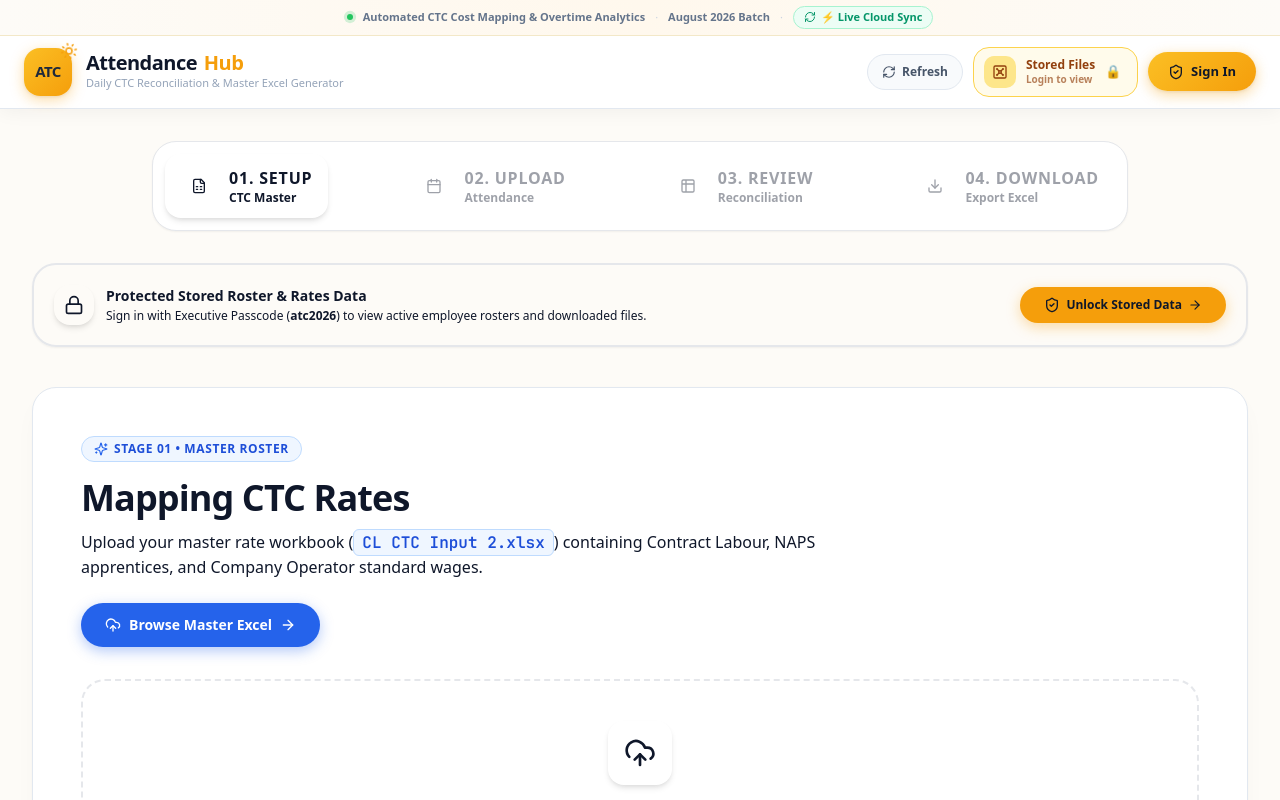
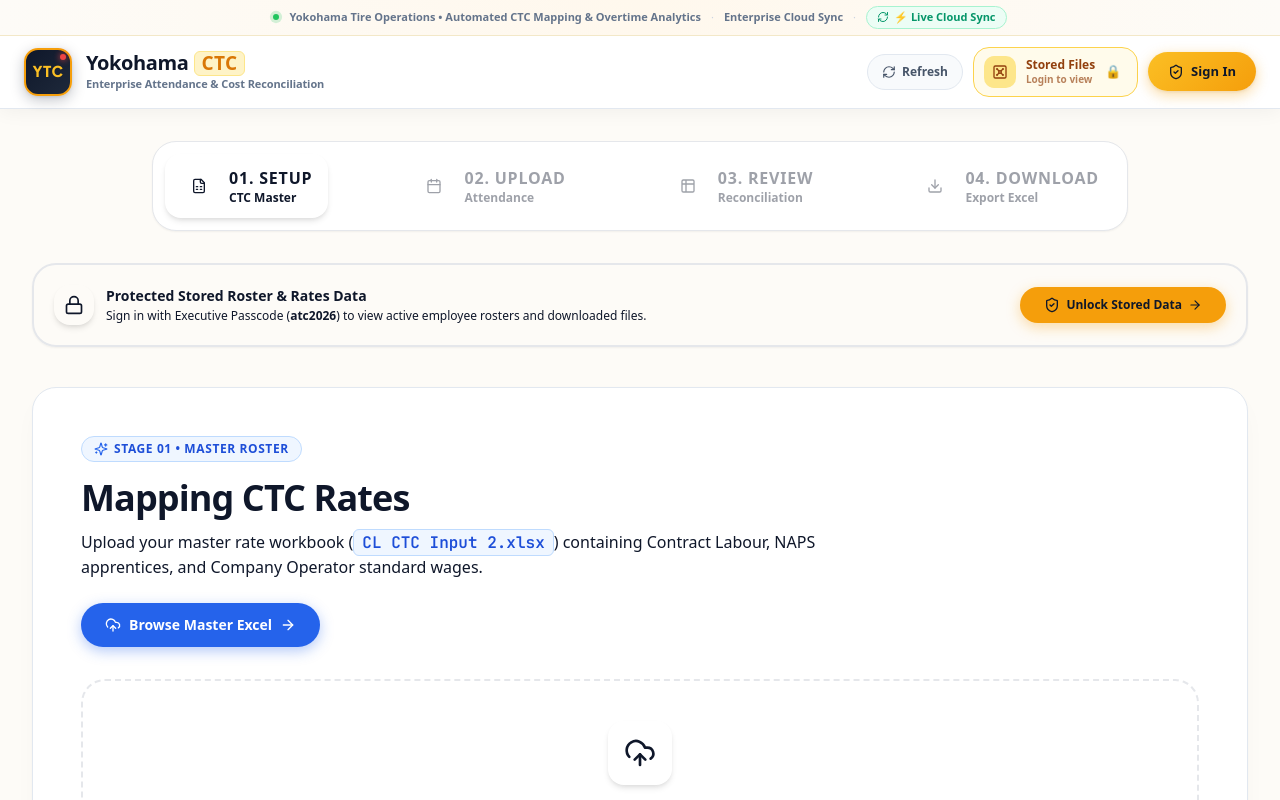
Before and after one commit to ReubenGeoffrey/Yokohama-ctc, a React (Vite) app: page / in a window 1280 px wide. Shown: the top 800 px of the page. Built offline with nearby package versions, Linux system fonts and the light colour scheme; no server answers.

Commit message:
brand: modernize branding to Yokohama CTC with executive corporate aesthetics

```diff
--- a/index.html
+++ b/index.html
@@ -3,7 +3,7 @@
   <head>
     <meta charset="UTF-8" />
     <meta name="viewport" content="width=device-width, initial-scale=1.0" />
-    <title>ATC CTC Attendance Mapper & Executive Reconciliation</title>
+    <title>Yokohama CTC — Enterprise Attendance &amp; Cost Reconciliation</title>
     <link rel="preconnect" href="https://fonts.googleapis.com" />
     <link rel="preconnect" href="https://fonts.gstatic.com" crossorigin />
     <link href="https://fonts.googleapis.com/css2?family=Plus+Jakarta+Sans:wght@400;500;600;700;800&family=JetBrains+Mono:wght@400;500;600&display=swap" rel="stylesheet" />
--- a/src/components/Header.jsx
+++ b/src/components/Header.jsx
@@ -22,9 +22,9 @@
       <div className="ticker-bar">
         <div className="ticker-inner">
           <span className="ticker-dot" />
-          <span>Automated CTC Cost Mapping &amp; Overtime Analytics</span>
+          <span>Yokohama Tire Operations &bull; Automated CTC Mapping &amp; Overtime Analytics</span>
           <span className="ticker-divider">·</span>
-          <span>August 2026 Batch</span>
+          <span>Enterprise Cloud Sync</span>
           <span className="ticker-divider">·</span>
 
           <button
@@ -46,14 +46,14 @@
           {/* ── Brand ─────────────────────────── */}
           <div className="brand">
             <div className="brand-logo">
-              <span className="brand-letters">ATC</span>
-              <Sun className="brand-sun" />
+              <span className="brand-letters">YTC</span>
+              <div className="brand-badge-dot" />
             </div>
             <div className="brand-text">
               <h1 className="brand-name">
-                Attendance <span className="brand-accent">Hub</span>
+                Yokohama <span className="brand-accent">CTC</span>
               </h1>
-              <p className="brand-sub">Daily CTC Reconciliation &amp; Master Excel Generator</p>
+              <p className="brand-sub">Enterprise Attendance &amp; Cost Reconciliation</p>
             </div>
           </div>
 
--- a/src/index.css
+++ b/src/index.css
@@ -207,26 +207,52 @@
 .brand-logo {
   position: relative;
   width: 48px; height: 48px;
-  border-radius: 16px;
-  background: linear-gradient(135deg, #fbbf24 0%, #f59e0b 100%);
+  border-radius: 14px;
+  background: linear-gradient(135deg, #0f172a 0%, #1e293b 100%);
+  border: 2px solid #f59e0b;
   display: flex; align-items: center; justify-content: center;
-  box-shadow: 0 4px 14px rgba(245,158,11,0.35), 0 1px 3px rgba(0,0,0,0.08);
+  box-shadow: 0 4px 14px rgba(15,23,42,0.25), 0 1px 3px rgba(0,0,0,0.08);
 }
-.brand-letters { font-size: 15px; font-weight: 900; color: #1e293b; letter-spacing: -0.5px; }
-.brand-sun {
-  position: absolute; top: -6px; right: -6px; width: 18px; height: 18px; color: #f59e0b;
-  animation: slow-spin 8s linear infinite;
+.brand-letters {
+  font-size: 15px;
+  font-weight: 900;
+  color: #fbbf24;
+  letter-spacing: 0.5px;
+  font-family: 'Plus Jakarta Sans', sans-serif;
 }
-@keyframes slow-spin { from { transform: rotate(0deg); } to { transform: rotate(360deg); } }
+.brand-badge-dot {
+  position: absolute;
+  top: 4px;
+  right: 4px;
+  width: 6px;
+  height: 6px;
+  border-radius: 9999px;
+  background-color: #ef4444;
+  box-shadow: 0 0 6px #ef4444;
+}
 .brand-text { display: flex; flex-direction: column; }
-.brand-name { font-size: 20px; font-weight: 900; color: #0f172a; letter-spacing: -0.5px; line-height: 1.2; margin: 0; }
+.brand-name {
+  font-size: 20px;
+  font-weight: 900;
+  color: #0f172a;
+  letter-spacing: -0.4px;
+  line-height: 1.2;
+  margin: 0;
+  display: flex;
+  align-items: center;
+}
 .brand-accent {
   font-weight: 900;
-  font-size: 20px;
-  color: #f59e0b;
-  margin-left: 2px;
+  font-size: 19px;
+  color: #d97706;
+  margin-left: 6px;
+  padding: 0 6px;
+  border-radius: 6px;
+  background-color: #fef3c7;
+  border: 1px solid #fde68a;
+  letter-spacing: 0.5px;
 }
-.brand-sub { font-size: 11px; color: #94a3b8; font-weight: 500; margin: 0; }
+.brand-sub { font-size: 11px; color: #64748b; font-weight: 600; margin: 0; letter-spacing: -0.1px; }
 
 /* Nav Actions */
 .nav-actions { display: flex; align-items: center; gap: 10px; }
```
